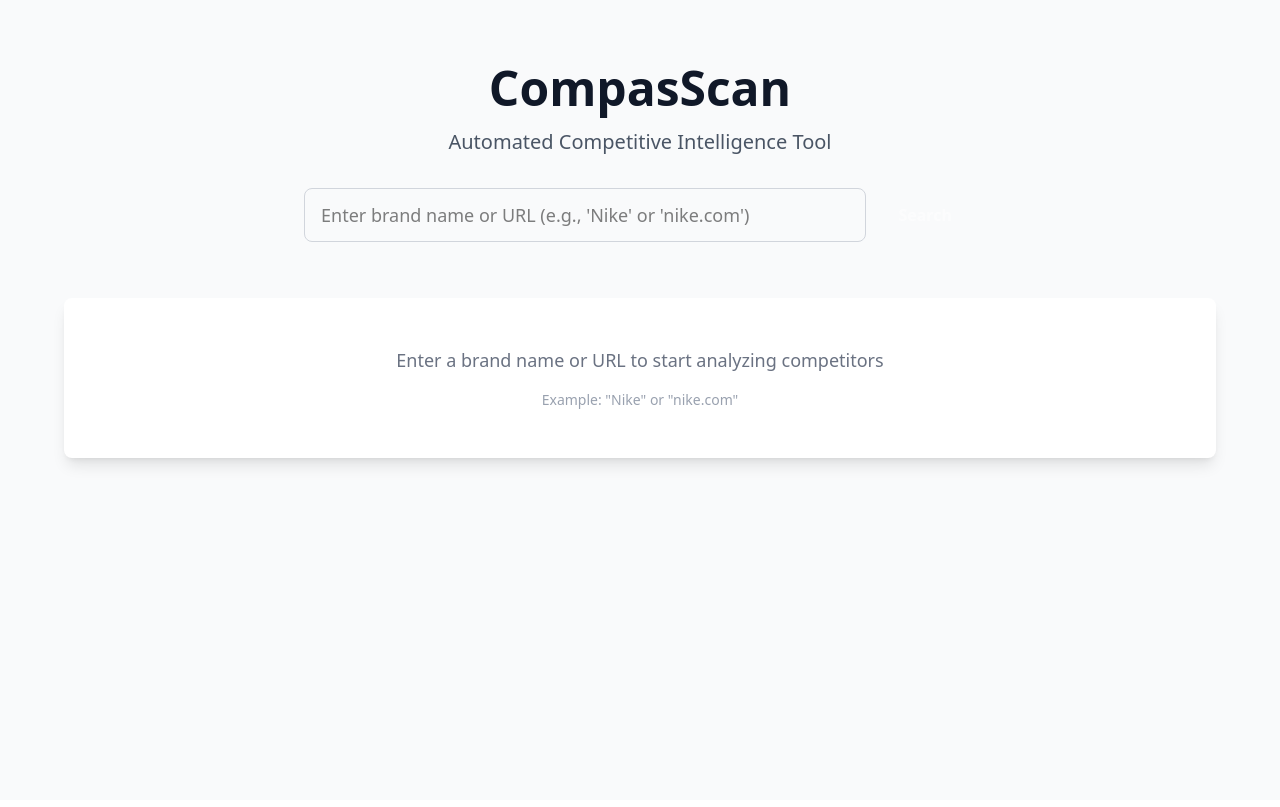
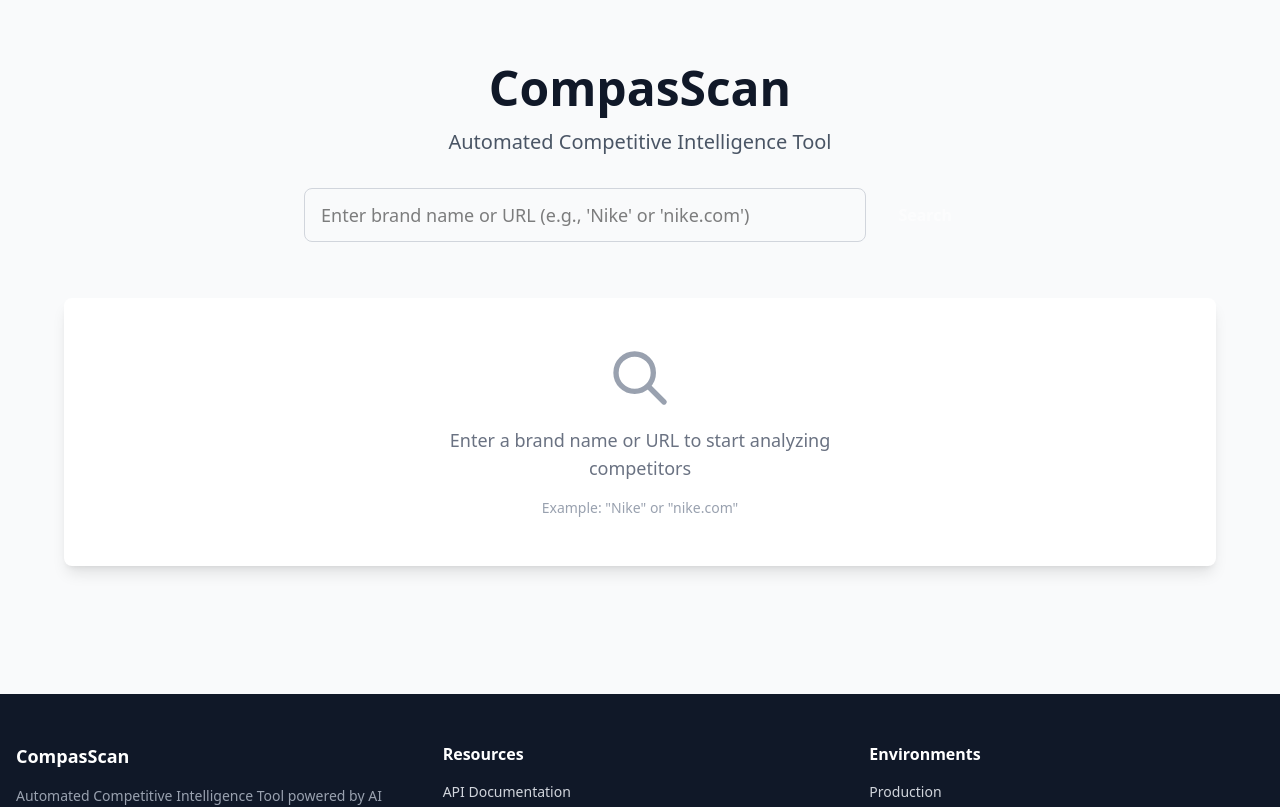
Before and after one commit to pgsotos/compas-scan, a Next.js app: page / in a window 1280 px wide. Shown: the top 807 px of the page. Built offline with nearby package versions, Linux system fonts and the light colour scheme.

Commit message:
feat(frontend): improve UX with animations and metadata
- Add fade-in and slide-up animations
- Improve hover transitions for cards
- Integrate summary and export components
- Improve metadata for SEO
- Configure smooth scrolling and flex layout

```diff
--- a/app/layout.tsx
+++ b/app/layout.tsx
@@ -4,17 +4,20 @@ import "./globals.css";
 
 export const metadata: Metadata = {
   title: "CompasScan - Competitive Intelligence Tool",
-  description: "Automated competitive intelligence tool for analyzing brand competitors",
+  description: "Automated competitive intelligence tool powered by AI to analyze brand competitors",
+  keywords: ["competitive intelligence", "competitor analysis", "brand research", "AI-powered analysis"],
+  authors: [{ name: "CompasScan Team" }],
+  openGraph: {
+    title: "CompasScan - Competitive Intelligence Tool",
+    description: "Automated competitive intelligence tool powered by AI",
+    type: "website",
+  },
 };
 
-export default function RootLayout({
-  children,
-}: {
-  children: ReactNode;
-}) {
+export default function RootLayout({ children }: { children: ReactNode }) {
   return (
-    <html lang="en">
-      <body className="antialiased">{children}</body>
+    <html lang="en" className="scroll-smooth">
+      <body className="antialiased min-h-screen flex flex-col">{children}</body>
     </html>
   );
 }
--- a/app/page.tsx
+++ b/app/page.tsx
@@ -5,6 +5,9 @@ import BrandSearch from "@/components/BrandSearch";
 import CompetitorList from "@/components/CompetitorList";
 import LoadingSpinner from "@/components/LoadingSpinner";
 import ErrorMessage from "@/components/ErrorMessage";
+import ResultsSummary from "@/components/ResultsSummary";
+import ExportButton from "@/components/ExportButton";
+import Footer from "@/components/Footer";
 import { scanCompetitors, type ScanResponse } from "@/lib/api";
 
 export default function Home() {
@@ -54,35 +57,33 @@ export default function Home() {
   };
 
   return (
-    <main className="min-h-screen bg-gray-50">
+    <main className="flex-grow bg-gray-50">
       <div className="container mx-auto px-4 py-16">
         <div className="max-w-6xl mx-auto">
           {/* Header */}
           <div className="text-center mb-12">
-            <h1 className="text-5xl font-bold text-gray-900 mb-4">
-              CompasScan
-            </h1>
-            <p className="text-xl text-gray-600 mb-8">
-              Automated Competitive Intelligence Tool
-            </p>
+            <h1 className="text-5xl font-bold text-gray-900 mb-4">CompasScan</h1>
+            <p className="text-xl text-gray-600 mb-8">Automated Competitive Intelligence Tool</p>
             <BrandSearch onSearch={handleSearch} isLoading={isLoading} />
           </div>
 
           {/* Loading State */}
-          {isLoading && (
-            <LoadingSpinner message="Analyzing competitors..." />
-          )}
+          {isLoading && <LoadingSpinner message="Analyzing competitors..." />}
 
           {/* Error State */}
-          {error && !isLoading && (
-            <ErrorMessage message={error} onRetry={handleRetry} />
-          )}
+          {error && !isLoading && <ErrorMessage message={error} onRetry={handleRetry} />}
 
           {/* Results */}
           {searchResult?.data && !isLoading && (
-            <div className="space-y-6">
+            <div className="space-y-6 animate-fade-in">
+              {/* Summary and Export */}
+              <div className="flex flex-col sm:flex-row items-start sm:items-center justify-between gap-4">
+                <ResultsSummary data={searchResult.data} target={searchResult.target} />
+                <ExportButton data={searchResult} target={searchResult.target} />
+              </div>
+
               {searchResult.message && (
-                <div className="bg-blue-50 border border-blue-200 rounded-lg p-4">
+                <div className="bg-blue-50 border border-blue-200 rounded-lg p-4 animate-fade-in">
                   <p className="text-blue-800">{searchResult.message}</p>
                   {searchResult.target && (
                     <p className="text-blue-600 text-sm mt-1">
@@ -93,7 +94,7 @@ export default function Home() {
               )}
 
               {searchResult.warnings && searchResult.warnings.length > 0 && (
-                <div className="bg-yellow-50 border border-yellow-200 rounded-lg p-4">
+                <div className="bg-yellow-50 border border-yellow-200 rounded-lg p-4 animate-fade-in">
                   <p className="text-yellow-800 font-semibold mb-2">Warnings:</p>
                   <ul className="list-disc list-inside text-yellow-700 text-sm">
                     {searchResult.warnings.map((warning, index) => (
@@ -114,17 +115,30 @@ export default function Home() {
 
           {/* Empty State (Initial) */}
           {!searchResult && !isLoading && !error && (
-            <div className="bg-white rounded-lg shadow-lg p-12 text-center">
-              <p className="text-gray-500 text-lg mb-4">
-                Enter a brand name or URL to start analyzing competitors
-              </p>
-              <p className="text-gray-400 text-sm">
-                Example: &quot;Nike&quot; or &quot;nike.com&quot;
-              </p>
+            <div className="bg-white rounded-lg shadow-lg p-12 text-center animate-fade-in">
+              <div className="max-w-md mx-auto">
+                <svg
+                  className="w-16 h-16 mx-auto text-gray-400 mb-4"
+                  fill="none"
+                  stroke="currentColor"
+                  viewBox="0 0 24 24"
+                  aria-hidden="true"
+                >
+                  <path
+                    strokeLinecap="round"
+                    strokeLinejoin="round"
+                    strokeWidth={2}
+                    d="M21 21l-6-6m2-5a7 7 0 11-14 0 7 7 0 0114 0z"
+                  />
+                </svg>
+                <p className="text-gray-500 text-lg mb-4">Enter a brand name or URL to start analyzing competitors</p>
+                <p className="text-gray-400 text-sm">Example: &quot;Nike&quot; or &quot;nike.com&quot;</p>
+              </div>
             </div>
           )}
         </div>
       </div>
+      <Footer />
     </main>
   );
 }
--- a/components/CompetitorCard.tsx
+++ b/components/CompetitorCard.tsx
@@ -10,10 +10,10 @@ export default function CompetitorCard({ competitor, type }: CompetitorCardProps
   const badgeLabel = type === "HDA" ? "High Authority" : "Niche";
 
   return (
-    <div className="bg-white rounded-lg shadow-md p-6 hover:shadow-lg transition-shadow">
+    <div className="bg-white rounded-lg shadow-md p-6 hover:shadow-lg transition-all duration-300 transform hover:-translate-y-1 animate-slide-up">
       <div className="flex items-start justify-between mb-3">
         <h3 className="text-xl font-semibold text-gray-900">{competitor.name}</h3>
-        <span className={`px-3 py-1 text-xs font-semibold rounded-full ${badgeColor}`}>
+        <span className={`px-3 py-1 text-xs font-semibold rounded-full ${badgeColor} whitespace-nowrap`}>
           {badgeLabel}
         </span>
       </div>
@@ -21,7 +21,8 @@ export default function CompetitorCard({ competitor, type }: CompetitorCardProps
         href={competitor.url}
         target="_blank"
         rel="noopener noreferrer"
-        className="text-primary-600 hover:text-primary-700 text-sm mb-3 block truncate"
+        className="text-primary-600 hover:text-primary-700 text-sm mb-3 block truncate transition-colors"
+        aria-label={`Visit ${competitor.name} website`}
       >
         {competitor.url}
       </a>
--- a/tailwind.config.ts
+++ b/tailwind.config.ts
@@ -22,6 +22,20 @@ const config: Config = {
           900: "#1e3a8a",
         },
       },
+      keyframes: {
+        "fade-in": {
+          "0%": { opacity: "0" },
+          "100%": { opacity: "1" },
+        },
+        "slide-up": {
+          "0%": { transform: "translateY(10px)", opacity: "0" },
+          "100%": { transform: "translateY(0)", opacity: "1" },
+        },
+      },
+      animation: {
+        "fade-in": "fade-in 0.5s ease-in-out",
+        "slide-up": "slide-up 0.5s ease-out",
+      },
     },
   },
   plugins: [],
```
